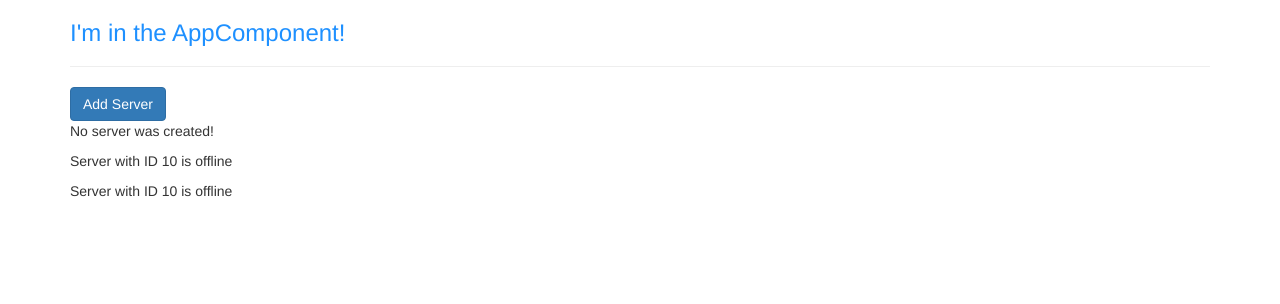
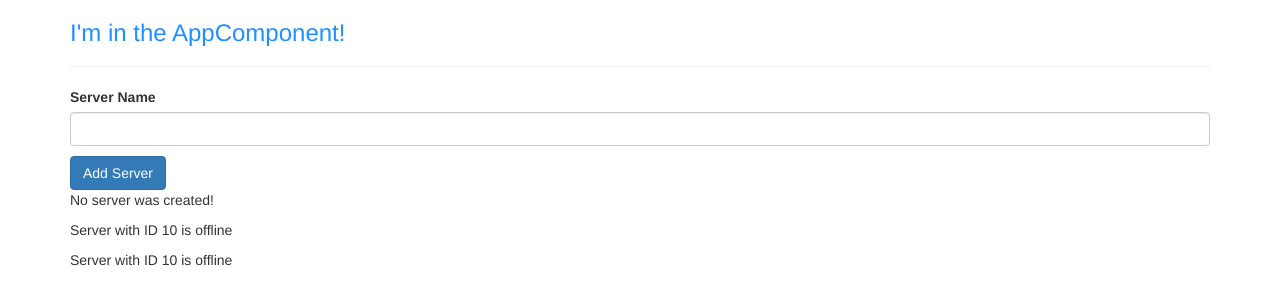
Before and after one commit to nikolaynikolo91/angular-complete-guide, an Angular app in the folder angular-guide/: page / in a window 1280 px wide. Shown: the top 304 px of the page. Built offline with nearby package versions, Linux system fonts and the light colour scheme.

Commit message:
passing and using data with event binding

```diff
--- a/angular-guide/src/app/servers/servers.component.html
+++ b/angular-guide/src/app/servers/servers.component.html
@@ -1,3 +1,6 @@
+<label>Server Name</label>
+<input type="text" class="form-control" (input)="onUpdateServerName($event)">
+<p>{{serverName}}</p>
 <button
   class="btn btn-primary"
   [disabled]="!allowNewServer"
--- a/angular-guide/src/app/servers/servers.component.ts
+++ b/angular-guide/src/app/servers/servers.component.ts
@@ -11,7 +11,8 @@ import { Component, OnInit } from '@angular/core';
 })
 export class ServersComponent implements OnInit {
   allowNewServer = false;
-  serverCreationStatus = 'No server was created!'
+  serverCreationStatus = 'No server was created!';
+  serverName = '';
 
   constructor() {
     setTimeout(() => {
@@ -21,8 +22,11 @@ export class ServersComponent implements OnInit {
 
   ngOnInit(): void {}
 
-onCreateServer(){
-  this.serverCreationStatus = 'Server was created!'
+  onCreateServer() {
+    this.serverCreationStatus = 'Server was created!';
+  }
+
+  onUpdateServerName(event:Event ) {
+    this.serverName = (<HTMLInputElement>event.target).value
+  }
 }
-
-}
```
